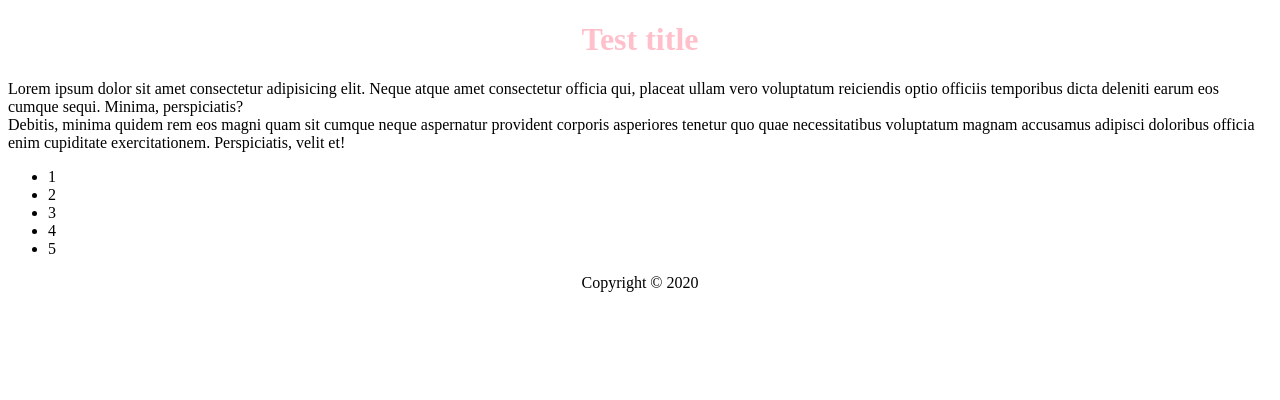
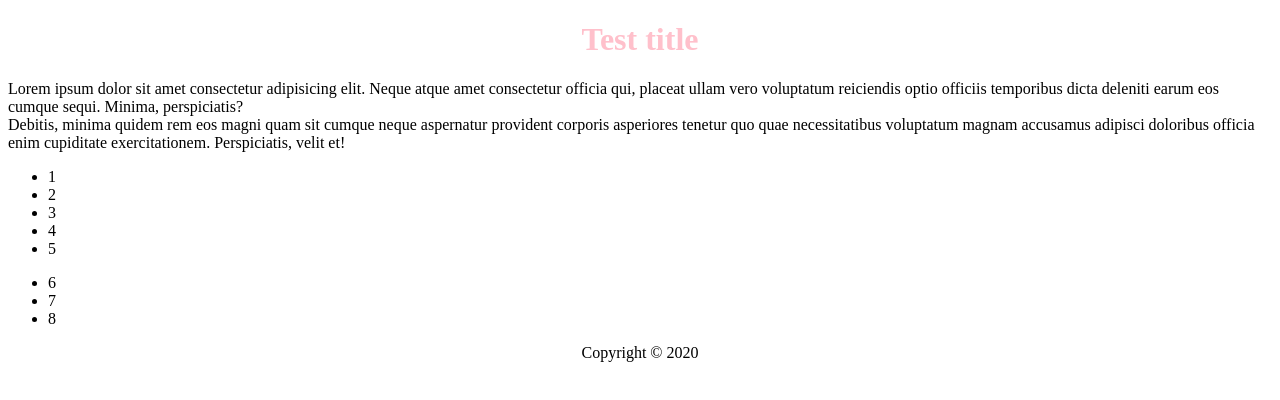
Before and after one commit to andrii-heorhitsa-valtech/vt_test_project, a plain HTML site: page index.html in a window 1280 px wide. Drawn offline with Linux system fonts and the light colour scheme.

Commit message:
Add one more list

```diff
--- a/index.html
+++ b/index.html
@@ -32,6 +32,12 @@
         <li>5</li>
     </ul>
 
+    <ul>
+        <li>6</li>
+        <li>7</li>
+        <li>8</li>
+    </ul>
+
     <footer>
         <p>
             Copyright © 2020
```
